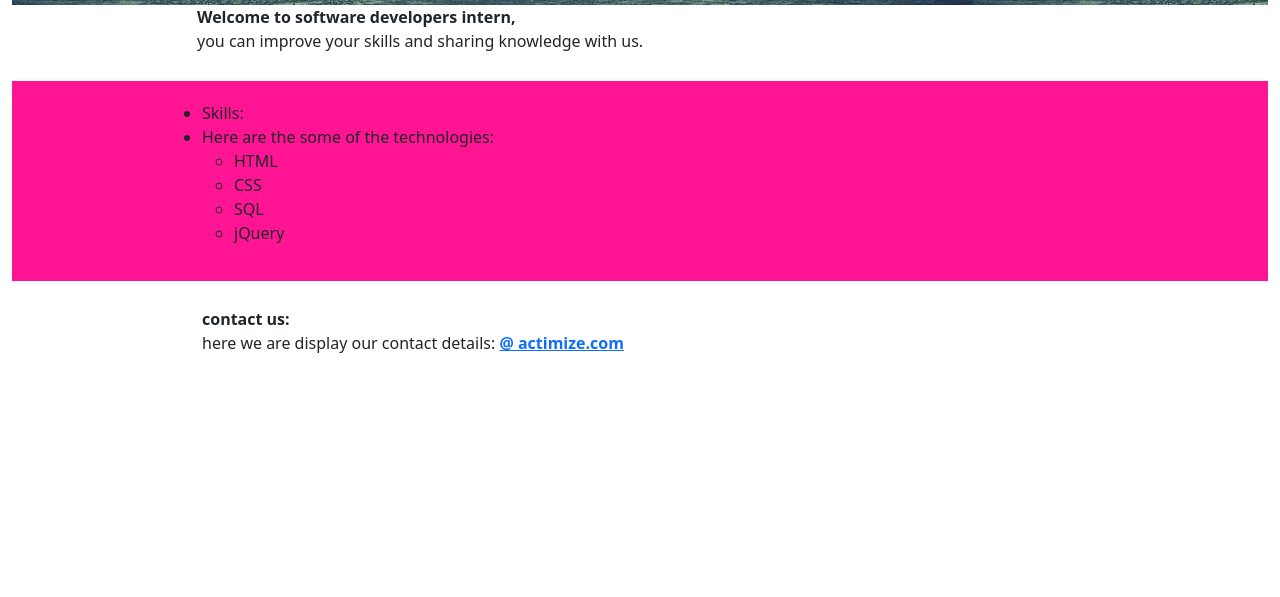
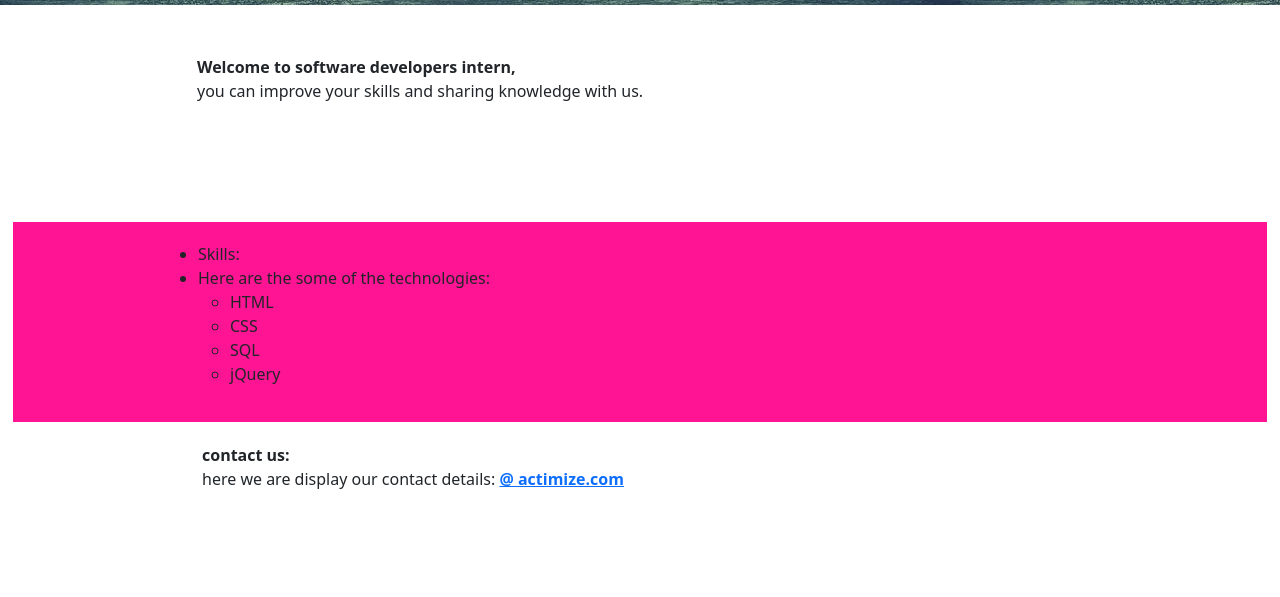
Before and after one commit to TanukuLakshmi/HTML-Portifolio, a plain HTML site: page index.html in a window 1280 px wide. Shown: the part 203-800 px from the top of the page. Drawn offline with nearby package versions, Linux system fonts and the light colour scheme.

Commit message:
added all files

```diff
--- a/assets/styles/styles.css
+++ b/assets/styles/styles.css
@@ -1,24 +1,28 @@
 h1{
 	width: auto;
 	height: 200px;
-  	padding-left: 300px;
+	padding-left: 300px;
   	padding-top: 60px;
   }
 p{
 	width: auto;
-	height: 60px;
+	height: 200px;
 	padding-left: 185px;
+	padding-top: 50px;
 }
 .bgcolor
 {
 	background-color:deeppink;
 	width: auto;
 	height: 200px;
-	padding-left: 190px;
+	margin: 1px;
+	padding-left: 185px;
 	padding-top:20px ;
 }
 #textstyle
 {
+	width: auto;
+	height: 150px;
 	padding-left: 190px;
-	padding-top:10px ;
+	padding-top:20px ;
 }
--- a/index.html
+++ b/index.html
@@ -19,21 +19,19 @@
 	</head>
 <body>
 	<div class="container-fluid">
+		<div class="row">
 			<header>
-				<div class="row">
-					<div class="col-md-12 text-white">
+					<div class="col-md-12 col-lg-12 text-white">
 					  <h1>Actimize Software Developers Internship</h1>
 					</div>
+			</header>
+			<div class="col-md-12 col-lg-12">
+				<p>
+					<strong>Welcome to software developers intern,</strong><br>
+					you can improve your skills and sharing knowledge with us.
+				</p>
 			</div>
-			</header>
-			<div class="row">
-					<div class="col-md-12 bg-white">												<!--Welcome Note-->
-						<p><strong>Welcome to software developers intern,</strong><br>
-						you can improve your skills and sharing knowledge with us.</p>
-					</div>
-			</div>
-		<div  class="row">
-			<div class="col-md-12">															<!--list items-->
+			<div class="col-md-12 col-lg-12">
 				<ul class="bgcolor" class="list-unstyled">
   				<li>Skills:
   	  			<li>Here are the some of the technologies:</li>
@@ -46,9 +44,7 @@
   				</li>
 		</ul>
 			</div>
-	</div>
-	<div class="row">																	<!--contact information-->
-		<div class="col-md-12">
+			<div class="col-md-12 col-lg-12">
 		<p id=textstyle><strong>contact us:</strong> <br>
 		here we are display our contact details:<strong> <a href=""> @ actimize.com </a></strong></p>
 		</div>
```
Lines whose indentation alone changed are shown as unchanged.
